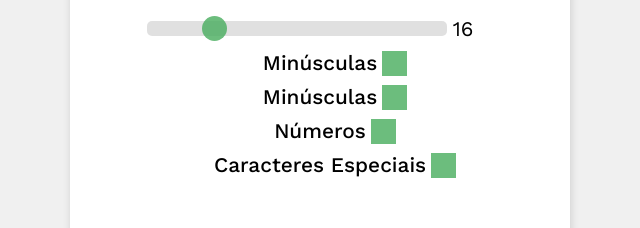
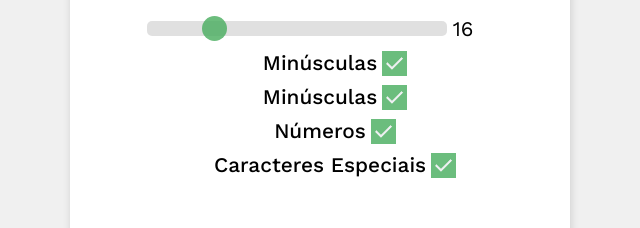
Before and after one commit to GBarbosa06/gerador-de-senhas, a plain HTML site: page index.html in a window 1280 px wide. Shown: the part 329-557 px from the top of the page, 320-960 px from the left. Drawn offline with nearby package versions, Linux system fonts and the light colour scheme.

Commit message:
Update style.css

```diff
--- a/style.css
+++ b/style.css
@@ -156,4 +156,7 @@ input#range-value{
 .config-container input:checked ~ .checkmark{
     background-color: #018d1fd2;
     opacity: .7;
+    background-image: url(icons/check.png);
+    background-position: center;
+    background-size: cover;
 }
```
